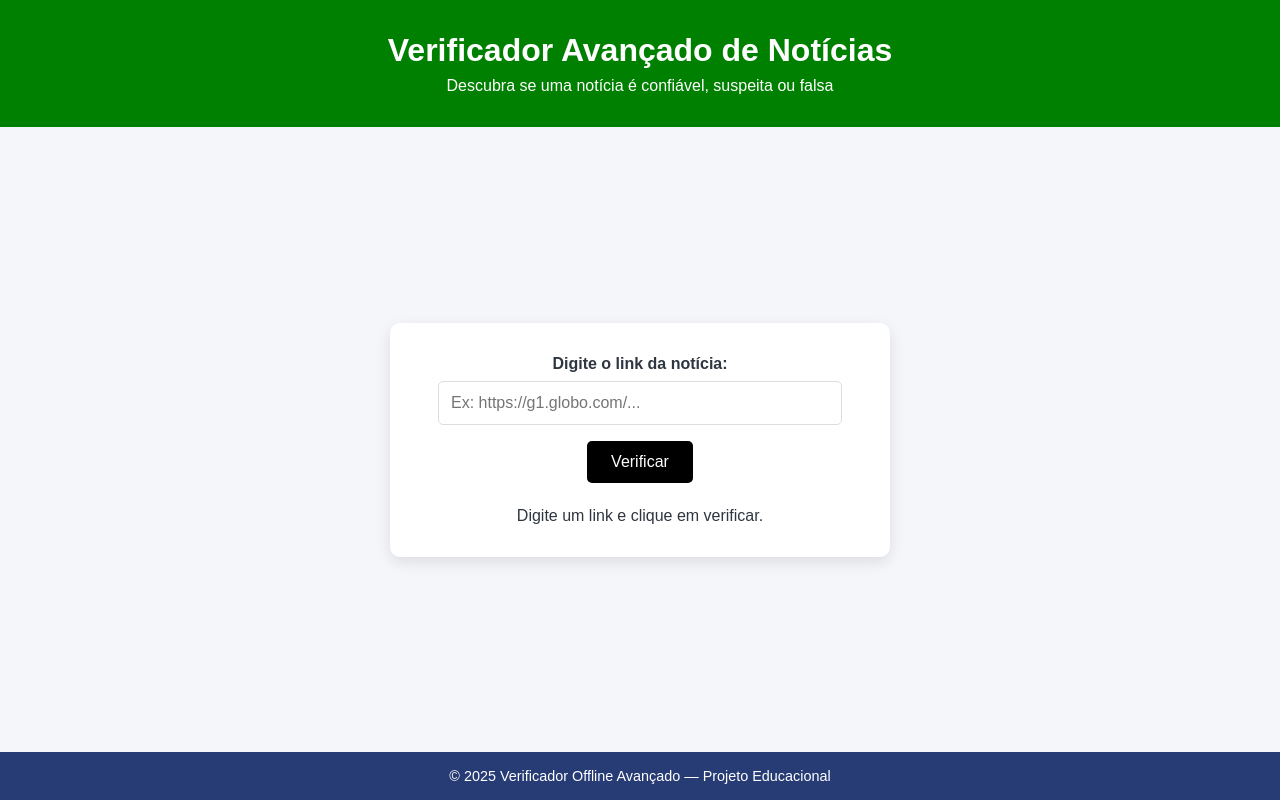
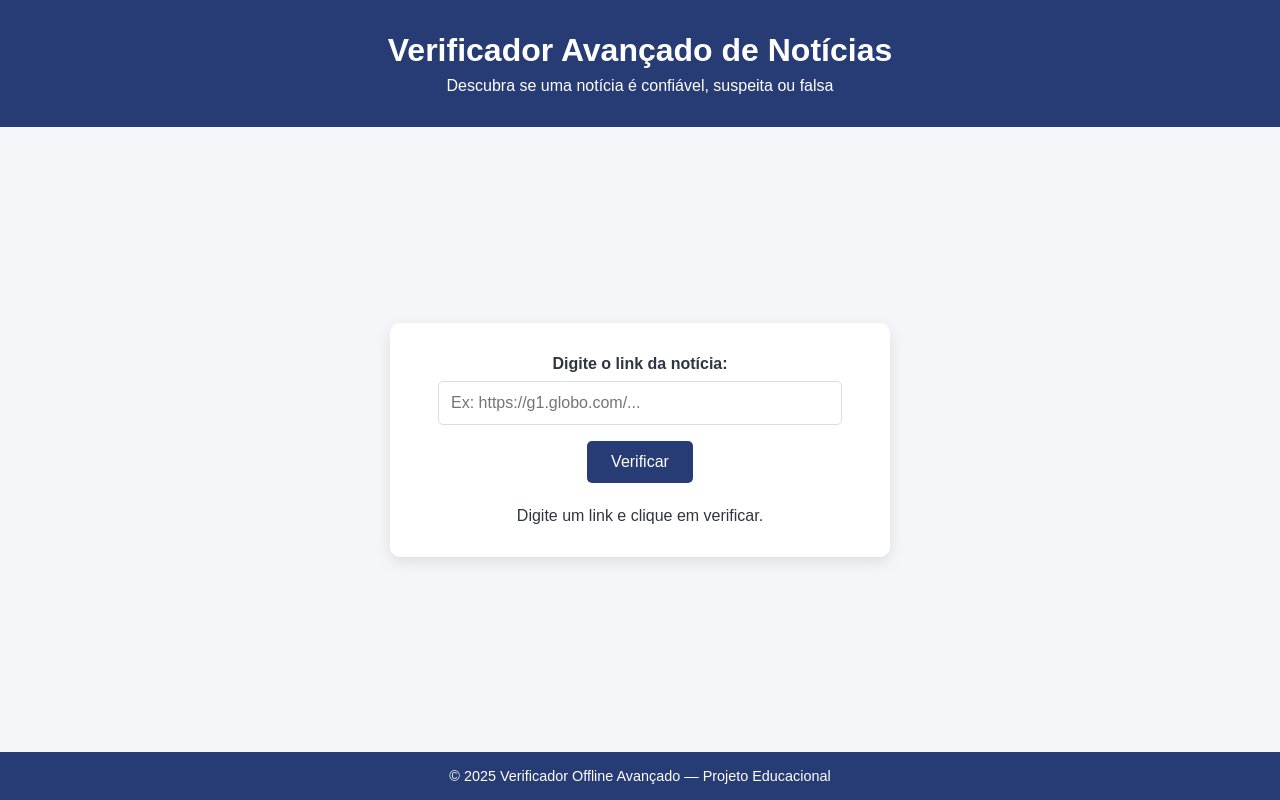
Before and after one commit to EntrophyOfBits/verificador-noticias, a plain HTML site: page index.html in a window 1280 px wide. Drawn offline with Linux system fonts and the light colour scheme.

Commit message:
Update style.css

```diff
--- a/style.css
+++ b/style.css
@@ -14,7 +14,7 @@ body {
 }
 
 header {
-  background-color: #008000;
+  background-color: #273c75;
   color: #fff;
   text-align: center;
   padding: 2rem 1rem;
@@ -60,7 +60,7 @@ main {
 }
 
 .checker button {
-  background: #000000;
+  background: #273c75;
   color: #fff;
   border: none;
   padding: 0.75rem 1.5rem;
```
